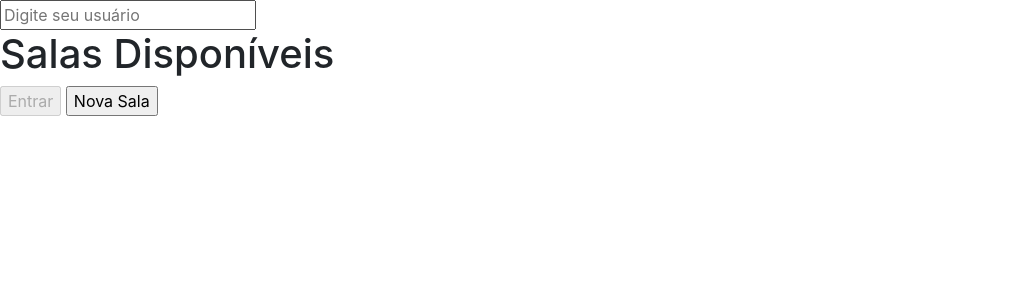
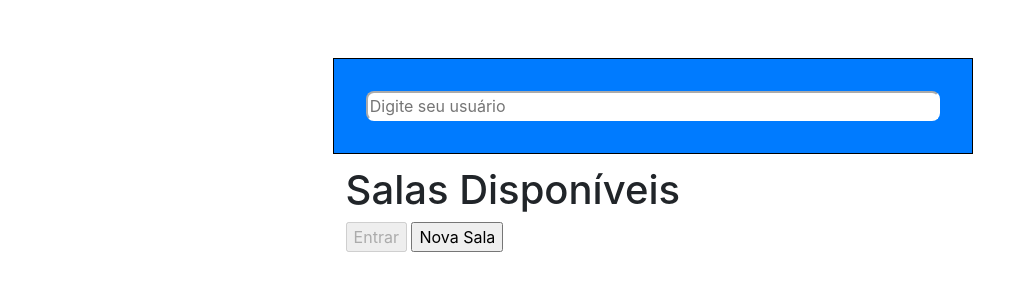
Before and after one commit to oGabrielArruda/chat-nodejs, a plain HTML site: page views/rooms.html in a window 1280 px wide. Shown: the whole page, without its empty margins (0-1036 px from the left). Drawn offline with nearby package versions, Linux system fonts and the light colour scheme; files that its build step writes are made by us from their sources; no server answers; files whose address does not match are found by name.

Commit message:
css base

```diff
--- a/public/rooms.css
+++ b/public/rooms.css
@@ -0,0 +1,27 @@
+body{
+    height: 100%;
+    width: 100%;
+    margin: 0px;
+}
+
+#container{
+    margin-left:26%;
+    margin-top: 4.5%;
+    width:50%;
+}
+
+#txtUsername{
+    border-radius: 8px;
+    width: 100%;
+    border-color: white;
+}
+
+#inputCont{
+    padding: 5%;
+    background-color: #007bff;
+    border: 1px solid black;
+}
+
+#roomCont{
+    padding: 2%;
+}
--- a/views/rooms.html
+++ b/views/rooms.html
@@ -13,12 +13,16 @@
 </head>
 <body>
     <div id="container">
+      <div id="inputCont">
         <input type="text" name="username" placeholder="Digite seu usuário" id="txtUsername">
+      </div>
+      <div id="roomCont">
         <h1>Salas Disponíveis</h1>
         <form id="rooms">
             <input type="submit" id="entrar" disabled value="Entrar">
             <input type="button" id="createRoom" value="Nova Sala">
         </form>
+      </div>
     </div>
 
 
```
